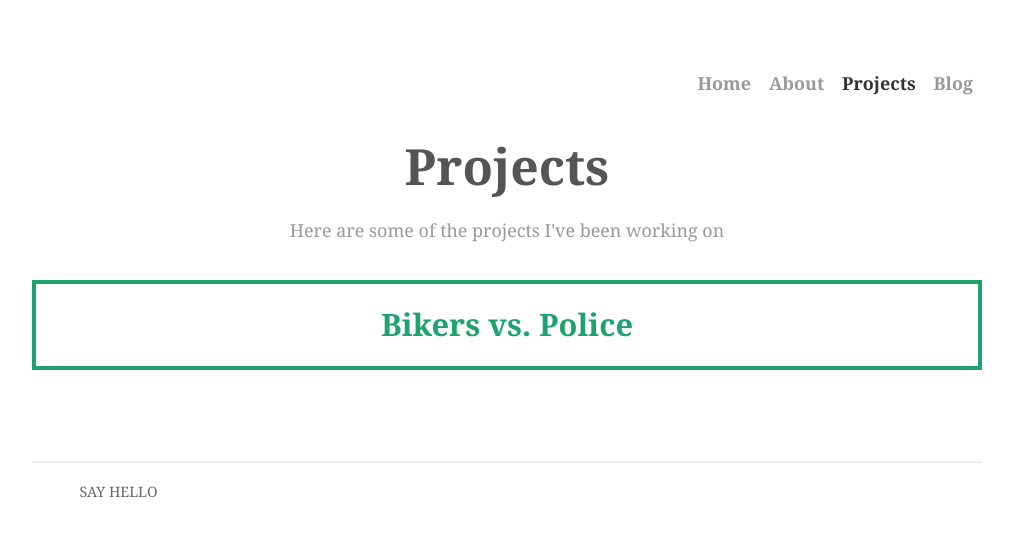
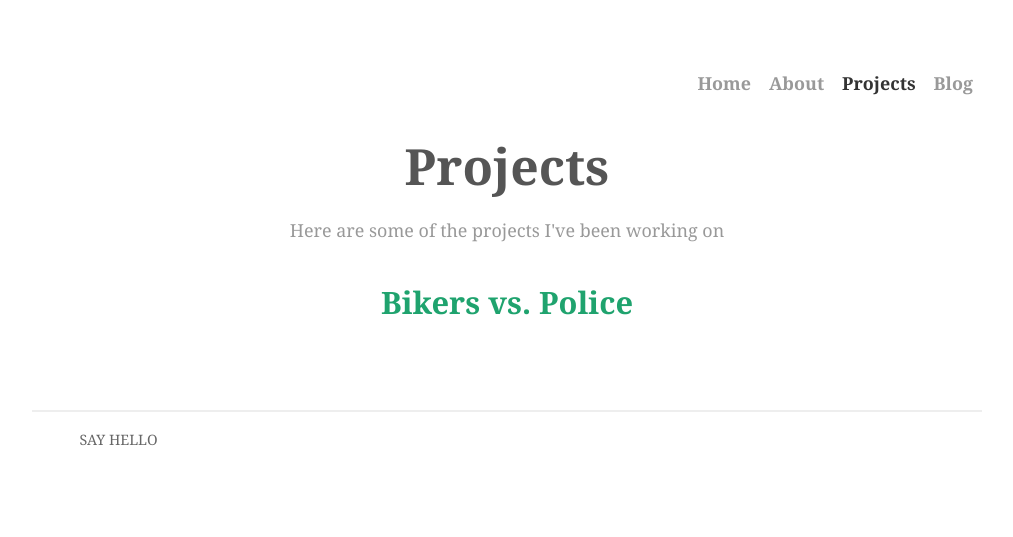
Before and after one commit to daudballing/daudballing.github.io, a Jekyll site: the page built from projects/index.html, in a window 1280 px wide. Shown: the top 537 px of the page, without its empty margins (133-1146 px from the left). Built offline with Jekyll 4.4.1, drawn with Linux system fonts in a browser that asks for light colours; Markdown is read by kramdown in place of the engine named in the settings.

Commit message:
Preparing Bikers vs Police

```diff
--- a/projects/bikers-vs-police.html
+++ b/projects/bikers-vs-police.html
@@ -42,6 +42,9 @@
     			<iframe src="https://mapsengine.google.com/map/u/0/embed?mid=zmjfAOlFWO2s.kzvsfY9-DbhU" frameborder="0" style="border:0" width="640" height="480"></iframe>
     		</div>
     	</div>
+      <div class="column">
+      <p>For a better mobile experience, press the full-screen button - top right corner of the map.</p>
+      </div>
     </div>
   </div>
 </body>
--- a/projects/index.html
+++ b/projects/index.html
@@ -9,7 +9,7 @@ projects: true
 </div>
 <div class="row clearfix">
 	<div class="column">
-		<ul class="posts box-green">
+		<ul class="posts">
 			<li>
 			<h2><a href="{{ site.url }}/projects/bikers-vs-police.html">Bikers vs. Police</a></h2>
 			</li>
```
